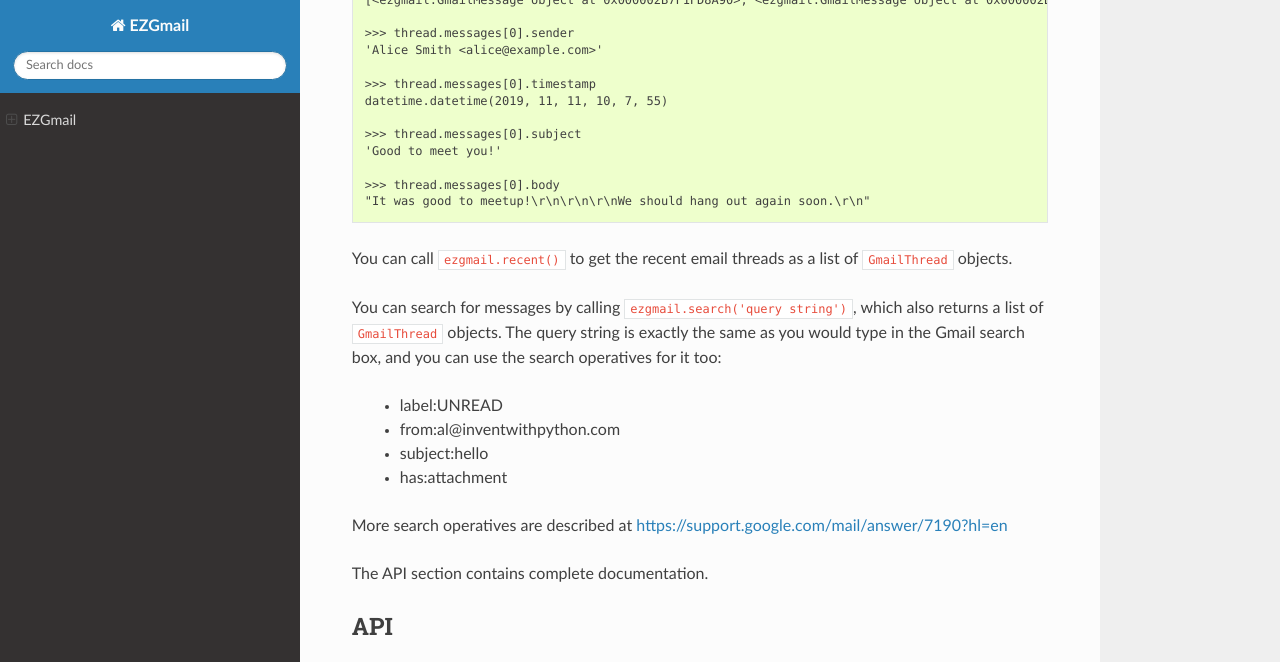
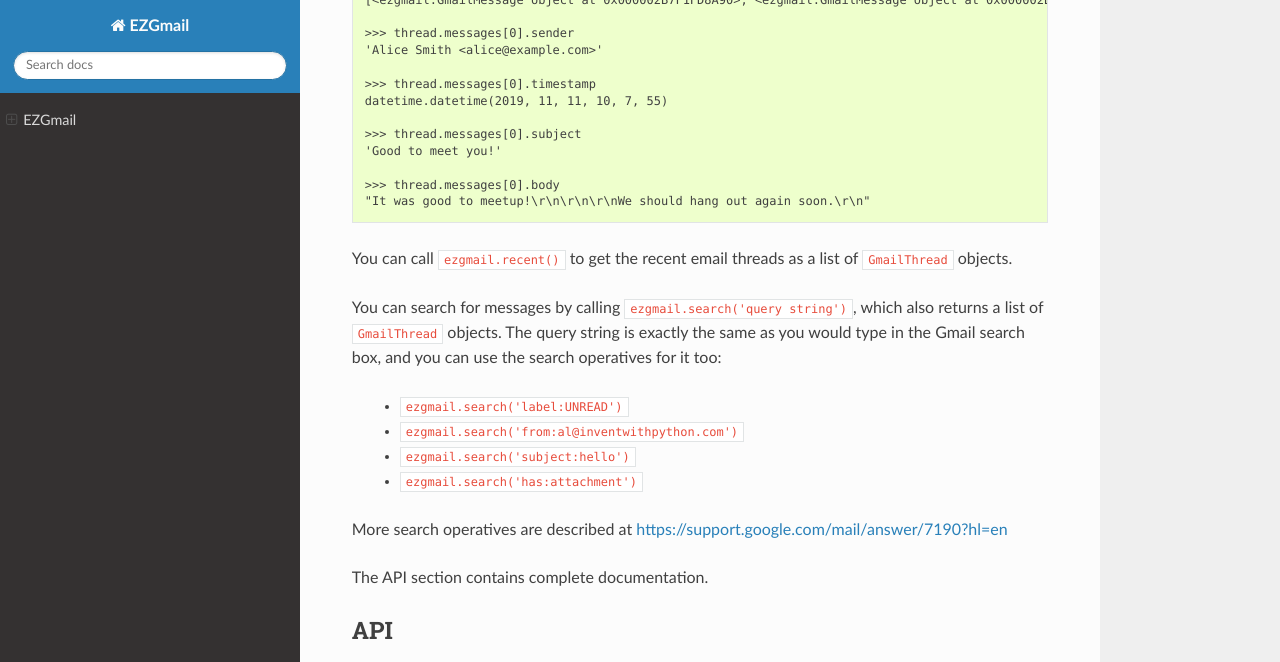
Before and after one commit to asweigart/ezgmail, a Sphinx documentation site: the page built from docs/index.rst, in a window 1280 px wide and 900 px high, scrolled down 2074 px, cut to the strip 0-662 px from the top of the window. Built offline with Sphinx 7.4.7 and the Read the Docs theme 2.0.0, drawn with Linux system fonts in a browser that asks for light colours.

```diff
--- a/docs/index.rst
+++ b/docs/index.rst
@@ -108,10 +108,10 @@ You can search for messages by calling ``ezgmail.search('query string')``, which
 objects. The query string is exactly the same as you would type in the Gmail search box, and you can use the search
 operatives for it too:
 
-    * label:UNREAD
-    * from:al@inventwithpython.com
-    * subject:hello
-    * has:attachment
+    * ``ezgmail.search('label:UNREAD')``
+    * ``ezgmail.search('from:al@inventwithpython.com')``
+    * ``ezgmail.search('subject:hello')``
+    * ``ezgmail.search('has:attachment')``
 
 More search operatives are described at https://support.google.com/mail/answer/7190?hl=en
 
```
Also changed, not shown: src/ezgmail/__init__.py (+3 -5 lines).
